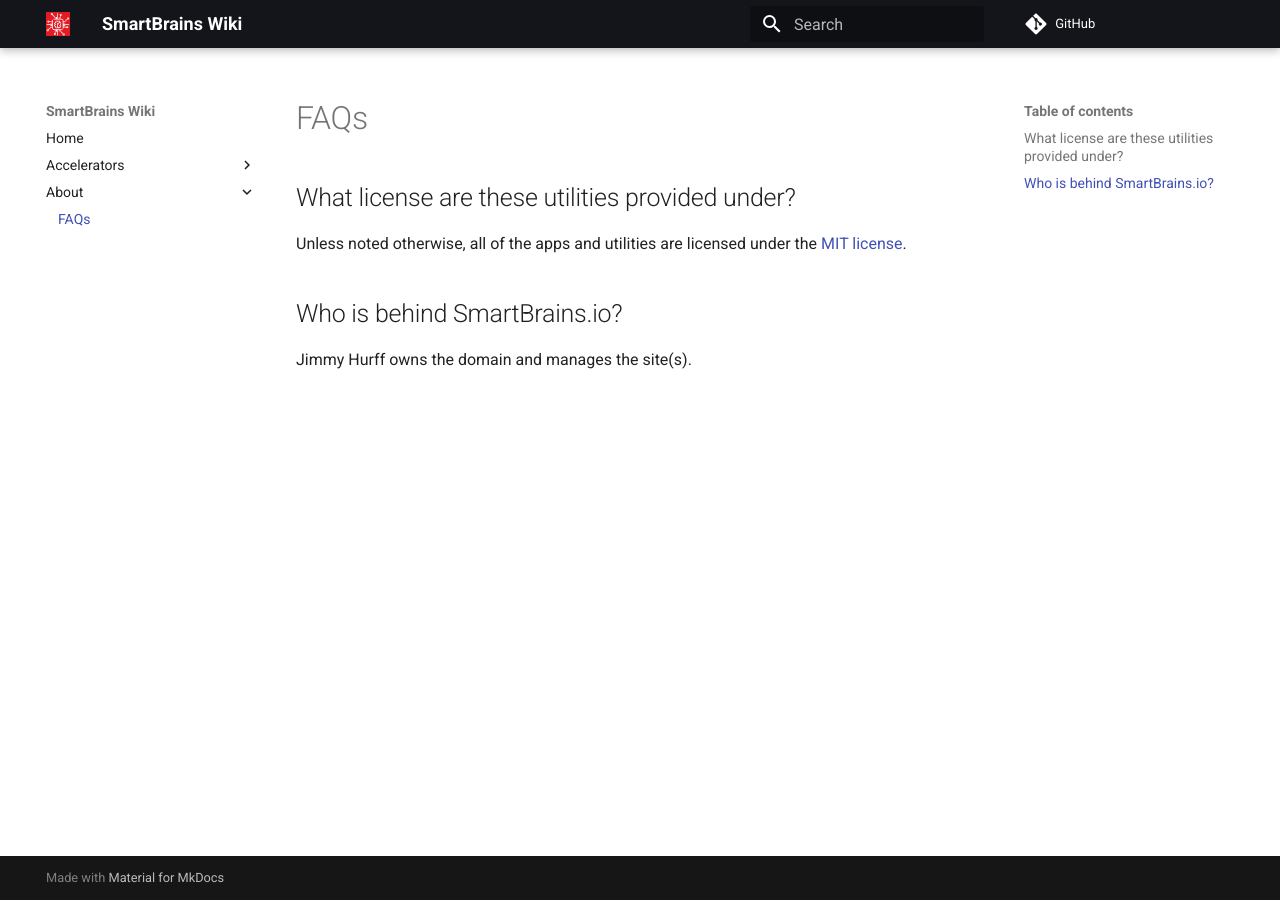
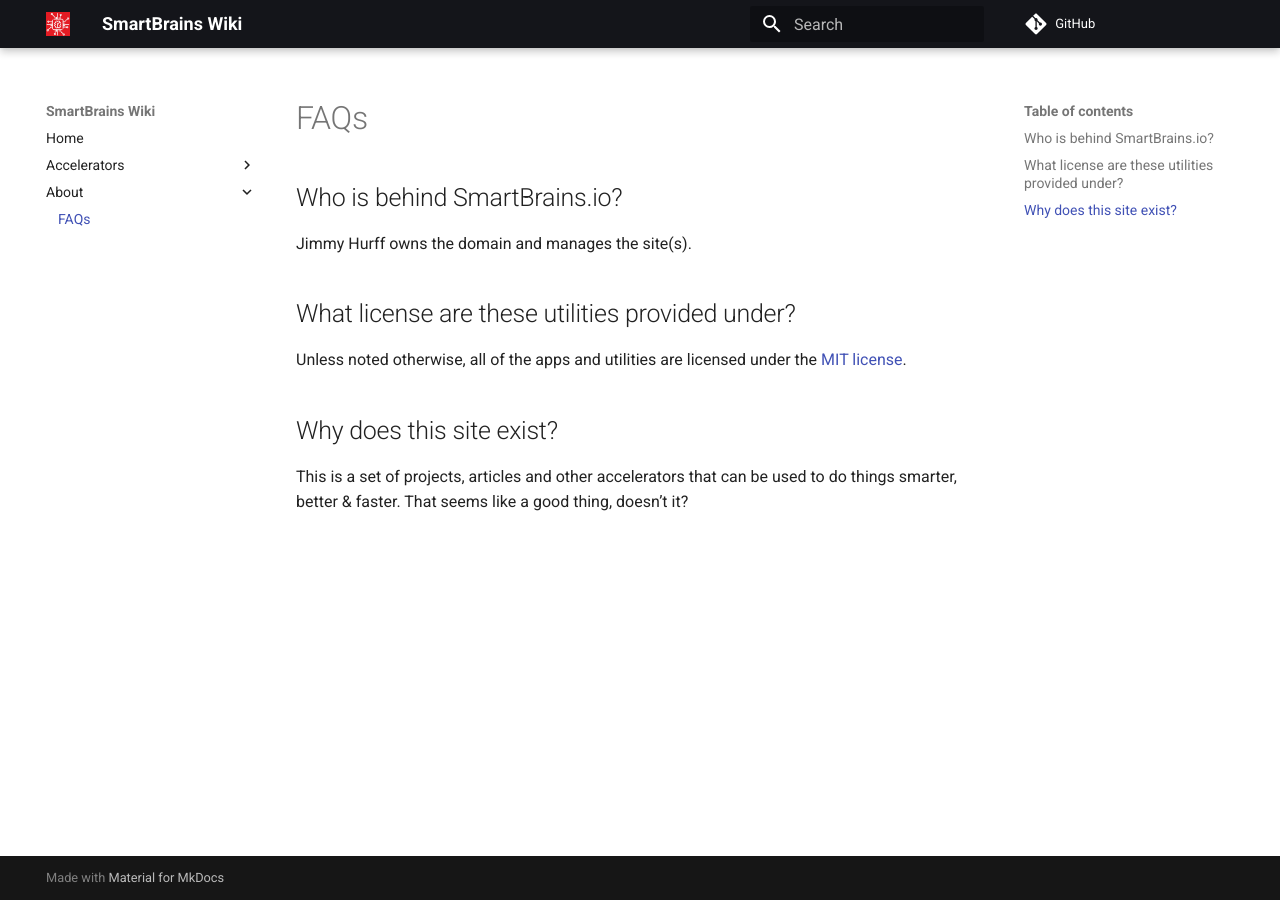
Before and after one commit to smartbrainsio/smartbrains-wiki, an MkDocs documentation site: the page built from docs/faq.md, in a window 1280 px wide. Built offline with MkDocs 1.6.1 and Material for MkDocs 9.7.7, drawn with Linux system fonts in a browser that asks for light colours; comment, search, counter and statistics services are not loaded.

Commit message:
Added some other content

```diff
--- a/docs/faq.md
+++ b/docs/faq.md
@@ -1,9 +1,13 @@
 # FAQs
+
+## Who is behind SmartBrains.io?
+
+Jimmy Hurff owns the domain and manages the site(s).
 
 ## What license are these utilities provided under?
 
 Unless noted otherwise, all of the apps and utilities are licensed under the [MIT license](https://opensource.org/licenses/MIT).
 
-## Who is behind SmartBrains.io?
+## Why does this site exist?
 
-Jimmy Hurff owns the domain and manages the site(s).
+This is a set of projects, articles and other accelerators that can be used to do things smarter, better & faster.  That seems like a good thing, doesn't it?
```
Also changed, not shown: docs/images/index.html (added, +41 -0 lines).
